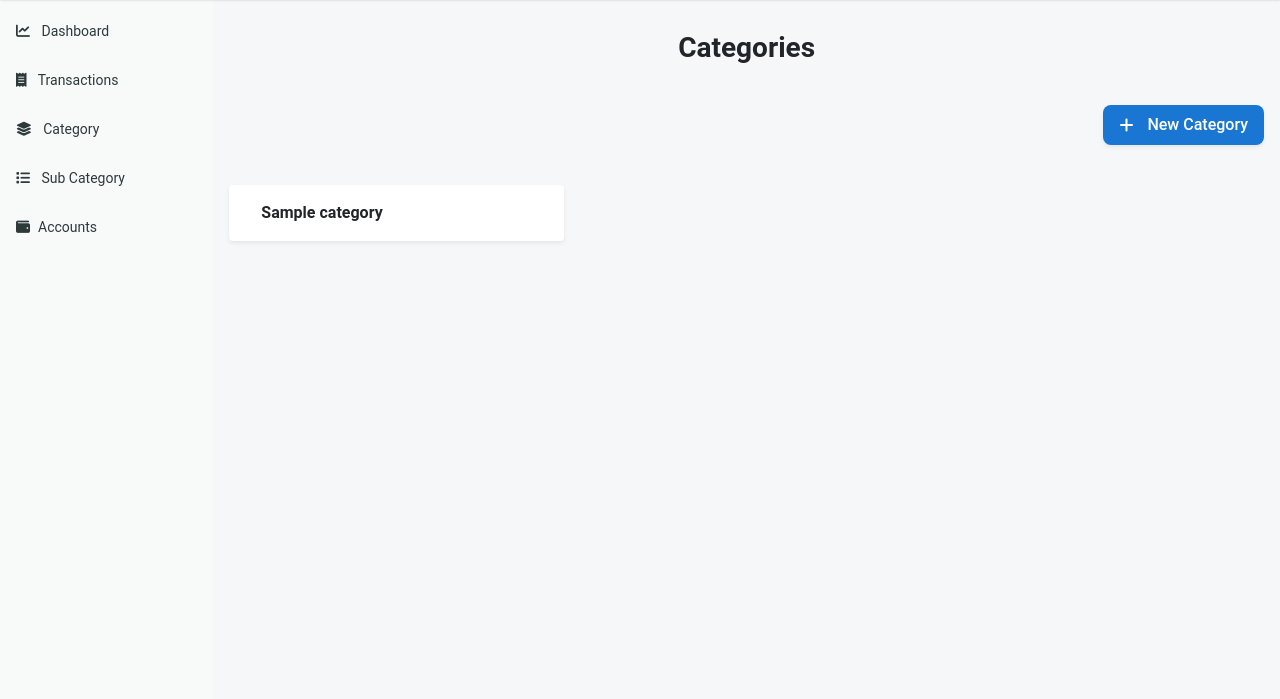
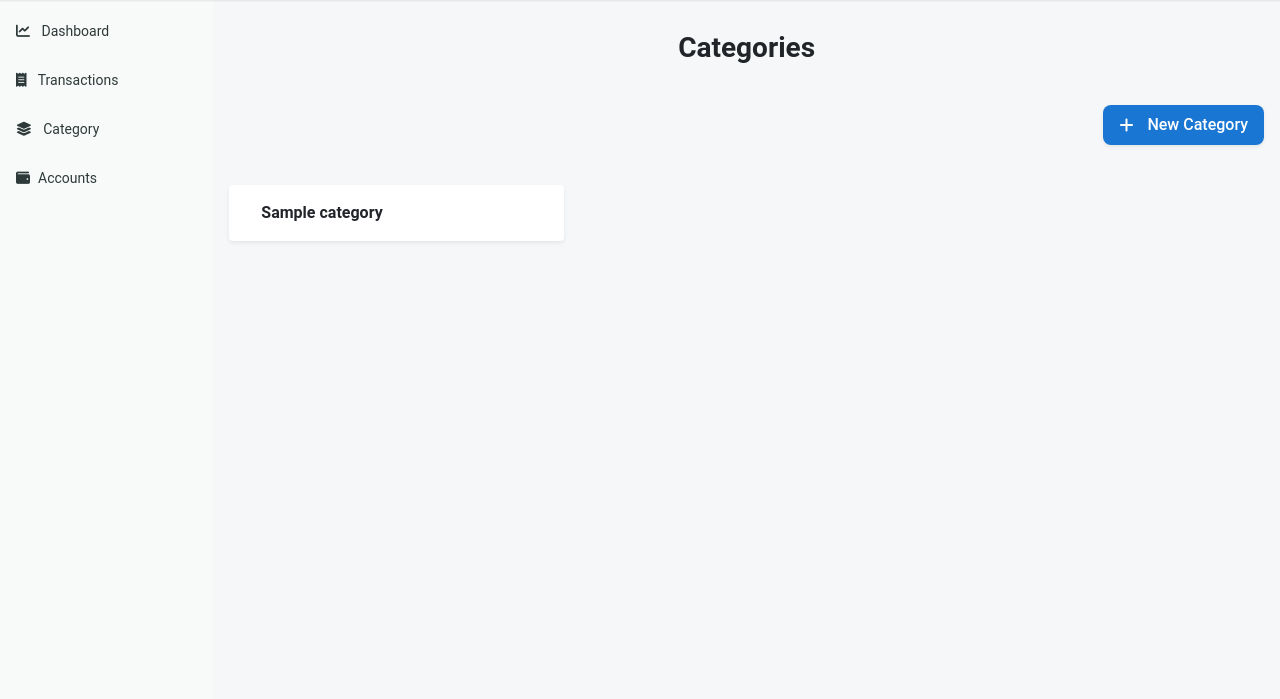
Before and after one commit to KarthikRaja1388/FinanceManagementSuite, a Django app: page /category/ in a window 1280 px wide. Shown: the part 101-800 px from the top of the page. Run offline with Django 5.2, Linux system fonts and the light colour scheme; a user stored in the database is signed in; tables that the repository leaves empty hold one stand-in row (values such as "Sample post"); some libraries are stand-ins or nearby versions.

Commit message:
remove sub category from menu

```diff
--- a/fms/templates/fms/base.html
+++ b/fms/templates/fms/base.html
@@ -88,11 +88,7 @@
                     </a>
                 </li>
 
-                <li class="nav-item ">
-                    <a class="nav-link" href="">
-                        <i class="fa-solid fa-list me-2"></i> Sub Category
-                    </a>
-                </li>
+
                 <li class="nav-item ">
                     <a class="nav-link" href="#">
                         <i class="fa-solid fa-wallet me-2"></i>Accounts
```
